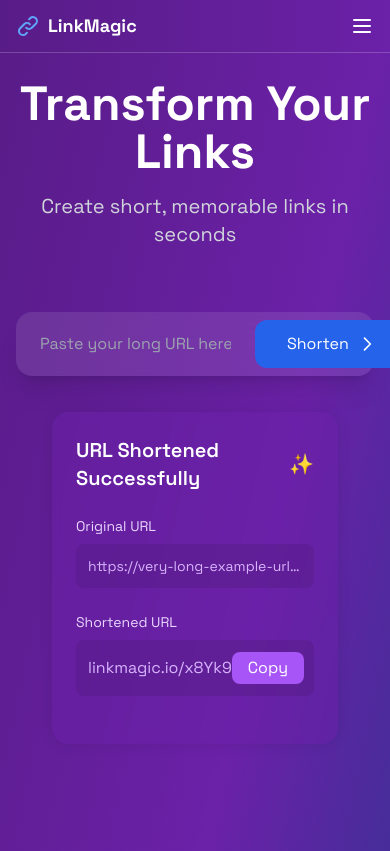
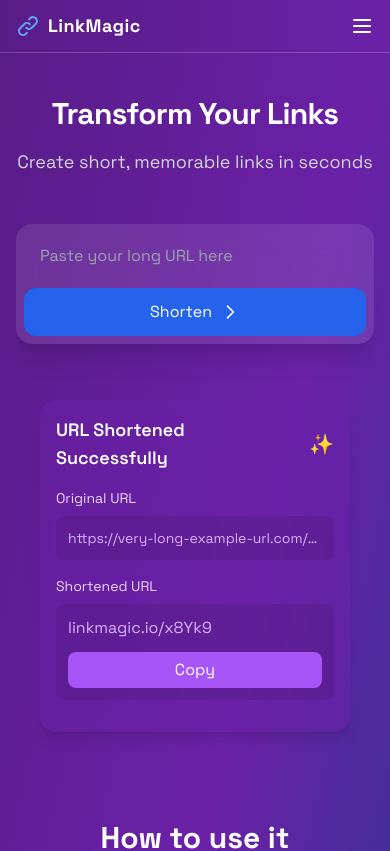
Before and after one commit to iyanuloluwa-Miracle/LINK-MAGIC, a Vue app: page / in a window 390 px wide. Shown: the top 851 px of the page. Built offline with nearby package versions, Linux system fonts and the light colour scheme; no server answers.

Commit message:
fixes: ui mobile responsiveness fixes

```diff
--- a/src/App.vue
+++ b/src/App.vue
@@ -15,8 +15,8 @@ import Features from "./components/Features/Features.vue";
 export default {
   components: {
     Navbar,
-    HeroSection,
-    Features
+   HeroSection,
+   Features
   },
 
 
--- a/src/components/HeroSection/HeroSection.vue
+++ b/src/components/HeroSection/HeroSection.vue
@@ -1,28 +1,34 @@
 <template>
-  <section class="container mx-auto px-4 py-20">
-    <div class="text-center mb-16">
-      <h1 class="text-5xl font-bold text-white mb-4">Transform Your Links</h1>
-      <p class="text-gray-300 text-xl">
+  <section class="container mx-auto px-4 pt-24 md:pt-32 pb-16">
+    <!-- Hero Text -->
+    <div class="text-center mb-12 md:mb-16">
+      <h1 class="text-3xl md:text-4xl lg:text-5xl font-bold text-white mb-4 tracking-tight">
+        Transform Your Links
+      </h1>
+      <p class="text-gray-300 text-lg md:text-xl max-w-2xl mx-auto">
         Create short, memorable links in seconds
       </p>
     </div>
 
-    <div class="max-w-3xl mx-auto relative">
+    <!-- URL Input Section -->
+    <div class="max-w-3xl mx-auto relative z-10">
       <div class="backdrop-blur-lg bg-white/10 rounded-2xl p-2 shadow-xl">
-        <div class="flex">
+        <form @submit.prevent="shortenUrl" class="flex flex-col sm:flex-row gap-2">
           <input
             v-model="url"
             type="url"
             placeholder="Paste your long URL here"
-            class="flex-1 bg-transparent text-white placeholder-gray-400 px-4 py-3 focus:outline-none"
+            class="flex-1 bg-transparent text-white placeholder-gray-400 px-4 py-3 focus:outline-none focus:ring-2 focus:ring-blue-500/50 rounded-xl"
+            required
+            aria-label="URL to shorten"
           />
           <button
-            @click="shortenUrl"
-            class="bg-blue-600 text-white px-8 py-3 rounded-xl hover:bg-blue-700 transition-colors ml-2 flex items-center"
+            type="submit"
+            class="bg-blue-600 text-white px-6 sm:px-8 py-3 rounded-xl hover:bg-blue-700 transition-colors flex items-center justify-center gap-2 focus:outline-none focus:ring-2 focus:ring-blue-500/50"
           >
-            Shorten
+            <span>Shorten</span>
             <svg
-              class="w-5 h-5 ml-2"
+              class="w-5 h-5"
               fill="none"
               stroke="currentColor"
               viewBox="0 0 24 24"
@@ -35,70 +41,49 @@
               />
             </svg>
           </button>
-        </div>
+        </form>
       </div>
-
-      <!-- Decorative Circles as SVG -->
-      <!-- <svg
-        class="absolute -left-24 -top-24 opacity-30"
-        width="200"
-        height="200"
-        viewBox="0 0 200 200"
-        xmlns="http://www.w3.org/2000/svg"
-      >
-        <circle cx="100" cy="100" r="100" fill="#7B61FF" />
-      </svg> -->
-      <!-- <svg
-        class="absolute -right-24 -bottom-24 opacity-30"
-        width="200"
-        height="200"
-        viewBox="0 0 200 200"
-        xmlns="http://www.w3.org/2000/svg"
-      >
-        <circle cx="100" cy="100" r="100" fill="#007BFF" />
-      </svg> -->
     </div>
 
-    <div class="flex items-center justify-center p-9 ">
+    <!-- Results Card -->
+    <div class="flex items-center justify-center p-6 md:p-9 mt-8">
       <div
-        class="bg-purple-800/50 backdrop-blur-sm rounded-2xl p-6 max-w-md w-full shadow-[0px_0px_15px_rgba(0,0,0,0.09)]"
+        v-if="shortenedUrl"
+        class="bg-purple-800/50 backdrop-blur-sm rounded-2xl p-4 md:p-6 max-w-md w-full shadow-lg transition-all"
       >
         <!-- Success Header -->
-        <div class="flex items-center gap-2 mb-6">
-          <h2 class="text-white text-xl font-semibold">
+        <div class="flex items-center gap-2 mb-4 md:mb-6">
+          <h2 class="text-white text-lg md:text-xl font-semibold">
             URL Shortened Successfully
           </h2>
-          <span class="text-xl">✨</span>
+          <span class="text-xl" aria-hidden="true">✨</span>
         </div>
 
         <!-- Original URL Section -->
-        <div class="mb-6">
-          <label class="text-purple-200 text-sm block mb-2">Original URL</label>
+        <div class="mb-4 md:mb-6">
+          <label for="original-url" class="text-purple-200 text-sm block mb-2">Original URL</label>
           <div class="bg-purple-900/50 rounded-lg p-3">
-            <p class="text-purple-300 text-sm truncate">
+            <p id="original-url" class="text-purple-300 text-sm truncate">
               {{ originalUrl }}
             </p>
           </div>
         </div>
 
         <!-- Shortened URL Section -->
-        <div class="mb-6">
-          <label class="text-purple-200 text-sm block mb-2"
-            >Shortened URL</label
+        <div class="mb-4">
+          <label for="shortened-url" class="text-purple-200 text-sm block mb-2">Shortened URL</label>
+          <div
+            class="bg-purple-900/50 rounded-lg p-3 flex flex-col sm:flex-row items-start sm:items-center gap-3 sm:justify-between"
           >
-          <div
-            class="bg-purple-900/50 rounded-lg p-3 flex items-center justify-between"
-          >
-            <span class="text-purple-300">{{ shortenedUrl }}</span>
+            <span id="shortened-url" class="text-purple-300 break-all">{{ shortenedUrl }}</span>
             <button
               @click="copyToClipboard"
-              class="bg-purple-500 hover:bg-purple-600 text-white px-4 py-1 rounded-lg transition-colors"
+              class="bg-purple-500 hover:bg-purple-600 text-white px-4 py-1.5 rounded-lg transition-colors w-full sm:w-auto text-center focus:outline-none focus:ring-2 focus:ring-purple-400/50"
             >
-              Copy
+              {{ copied ? 'Copied!' : 'Copy' }}
             </button>
           </div>
         </div>
-
       </div>
     </div>
   </section>
@@ -107,17 +92,25 @@
 <script setup>
 import { ref } from "vue";
 
-const originalUrl = ref(
-  "https://very-long-example-url.com/withmanyparameters..."
-);
+const url = ref("");
+const originalUrl = ref("https://very-long-example-url.com/withmanyparameters...");
 const shortenedUrl = ref("linkmagic.io/x8Yk9");
+const copied = ref(false);
 
 const copyToClipboard = async () => {
   try {
     await navigator.clipboard.writeText(shortenedUrl.value);
-    // You could add a toast notification here
+    copied.value = true;
+    setTimeout(() => {
+      copied.value = false;
+    }, 2000);
   } catch (err) {
     console.error("Failed to copy text: ", err);
   }
 };
+
+const shortenUrl = () => {
+  // Implement URL shortening logic here
+  console.log("Shortening URL:", url.value);
+};
 </script>
--- a/src/components/Navbar/Navbar.vue
+++ b/src/components/Navbar/Navbar.vue
@@ -7,59 +7,66 @@
                     <svg class="w-6 h-6 text-blue-400" fill="none" stroke="currentColor" viewBox="0 0 24 24">
                         <path stroke-linecap="round" stroke-linejoin="round" stroke-width="2" d="M13.828 10.172a4 4 0 00-5.656 0l-4 4a4 4 0 105.656 5.656l1.102-1.101m-.758-4.899a4 4 0 005.656 0l4-4a4 4 0 00-5.656-5.656l-1.1 1.1" />
                     </svg>
-                    <span class="text-white text-lg md:text-xl font-bold">LinkMagic</span>
+                    <span class="text-white text-lg md:text-xl font-bold tracking-wide">LinkMagic</span>
                 </div>
 
                 <!-- Mobile Menu Button -->
                 <button
-                    @click="isMenuOpen = !isMenuOpen"
-                    class="md:hidden text-white hover:text-gray-300"
+                    @click="toggleMenu"
+                    class="md:hidden text-white hover:text-gray-300 focus:outline-none"
+                    aria-label="Toggle menu"
                 >
                     <svg
-                        v-if="!isMenuOpen"
-                        class="w-6 h-6"
+                        :class="['w-6 h-6 transition-transform duration-200', isMenuOpen ? 'rotate-90' : '']"
                         fill="none"
                         stroke="currentColor"
                         viewBox="0 0 24 24"
                     >
-                        <path stroke-linecap="round" stroke-linejoin="round" stroke-width="2" d="M4 6h16M4 12h16M4 18h16" />
-                    </svg>
-                    <svg
-                        v-else
-                        class="w-6 h-6"
-                        fill="none"
-                        stroke="currentColor"
-                        viewBox="0 0 24 24"
-                    >
-                        <path stroke-linecap="round" stroke-linejoin="round" stroke-width="2" d="M6 18L18 6M6 6l12 12" />
+                        <path
+                            stroke-linecap="round"
+                            stroke-linejoin="round"
+                            stroke-width="2"
+                            :d="isMenuOpen
+                                ? 'M6 18L18 6M6 6l12 12'
+                                : 'M4 6h16M4 12h16M4 18h16'"
+                        />
                     </svg>
                 </button>
 
                 <!-- Desktop Navigation -->
                 <div class="hidden md:flex items-center space-x-6">
-                    <button class="text-gray-300 hover:text-white transition-colors duration-200">
+                    <button class="text-gray-300 hover:text-white transition-colors duration-200 focus:outline-none focus:ring-2 focus:ring-white/20 focus:ring-offset-2 focus:ring-offset-purple-900 rounded-lg px-3 py-1">
                         Features
                     </button>
-                    <button class="bg-slate-700 text-gray-100 px-6 py-2 rounded-full hover:bg-slate-600 transition-all duration-200 shadow-lg hover:shadow-xl">
+                    <button class="bg-slate-700 text-gray-100 px-6 py-2 rounded-full hover:bg-slate-600 transition-all duration-200 shadow-lg hover:shadow-xl focus:outline-none focus:ring-2 focus:ring-white/20 focus:ring-offset-2 focus:ring-offset-purple-900">
                         Get Started
                     </button>
                 </div>
             </div>
 
             <!-- Mobile Menu -->
+            <transition
+                enter-active-class="transition duration-200 ease-out"
+                enter-from-class="opacity-0 -translate-y-1"
+                enter-to-class="opacity-100 translate-y-0"
+                leave-active-class="transition duration-150 ease-in"
+                leave-from-class="opacity-100 translate-y-0"
+                leave-to-class="opacity-0 -translate-y-1"
+            >
                 <div
                     v-if="isMenuOpen"
                     class="md:hidden mt-4 pb-4"
                 >
                     <div class="flex flex-col space-y-4 items-center">
-                    <button class="text-gray-300 hover:text-white transition-colors duration-200 w-full text-center py-2">
+                        <button class="text-gray-300 hover:text-white transition-colors duration-200 w-full text-center py-2 focus:outline-none focus:ring-2 focus:ring-white/20 rounded-lg">
                             Features
                         </button>
-                    <button class="bg-slate-700 text-gray-100 px-6 py-2 rounded-full hover:bg-slate-600 transition-all duration-200 shadow-lg hover:shadow-xl w-full max-w-[200px]">
+                        <button class="bg-slate-700 text-gray-100 px-6 py-2 rounded-full hover:bg-slate-600 transition-all duration-200 shadow-lg hover:shadow-xl w-full max-w-[200px] focus:outline-none focus:ring-2 focus:ring-white/20 focus:ring-offset-2 focus:ring-offset-purple-900">
                             Get Started
                         </button>
                     </div>
                 </div>
+            </transition>
         </nav>
     </div>
 </template>
@@ -70,6 +77,26 @@ export default {
         return {
             isMenuOpen: false
         }
+    },
+    methods: {
+        toggleMenu() {
+            this.isMenuOpen = !this.isMenuOpen;
+            // Prevent scrolling when menu is open
+            document.body.style.overflow = this.isMenuOpen ? 'hidden' : '';
+        },
+        closeMenuOnResize() {
+            if (window.innerWidth >= 768 && this.isMenuOpen) {
+                this.isMenuOpen = false;
+                document.body.style.overflow = '';
+            }
+        }
+    },
+    mounted() {
+        window.addEventListener('resize', this.closeMenuOnResize);
+    },
+    beforeUnmount() {
+        window.removeEventListener('resize', this.closeMenuOnResize);
+        document.body.style.overflow = '';
     }
 }
 </script>
```
Lines whose indentation alone changed are shown as unchanged.
